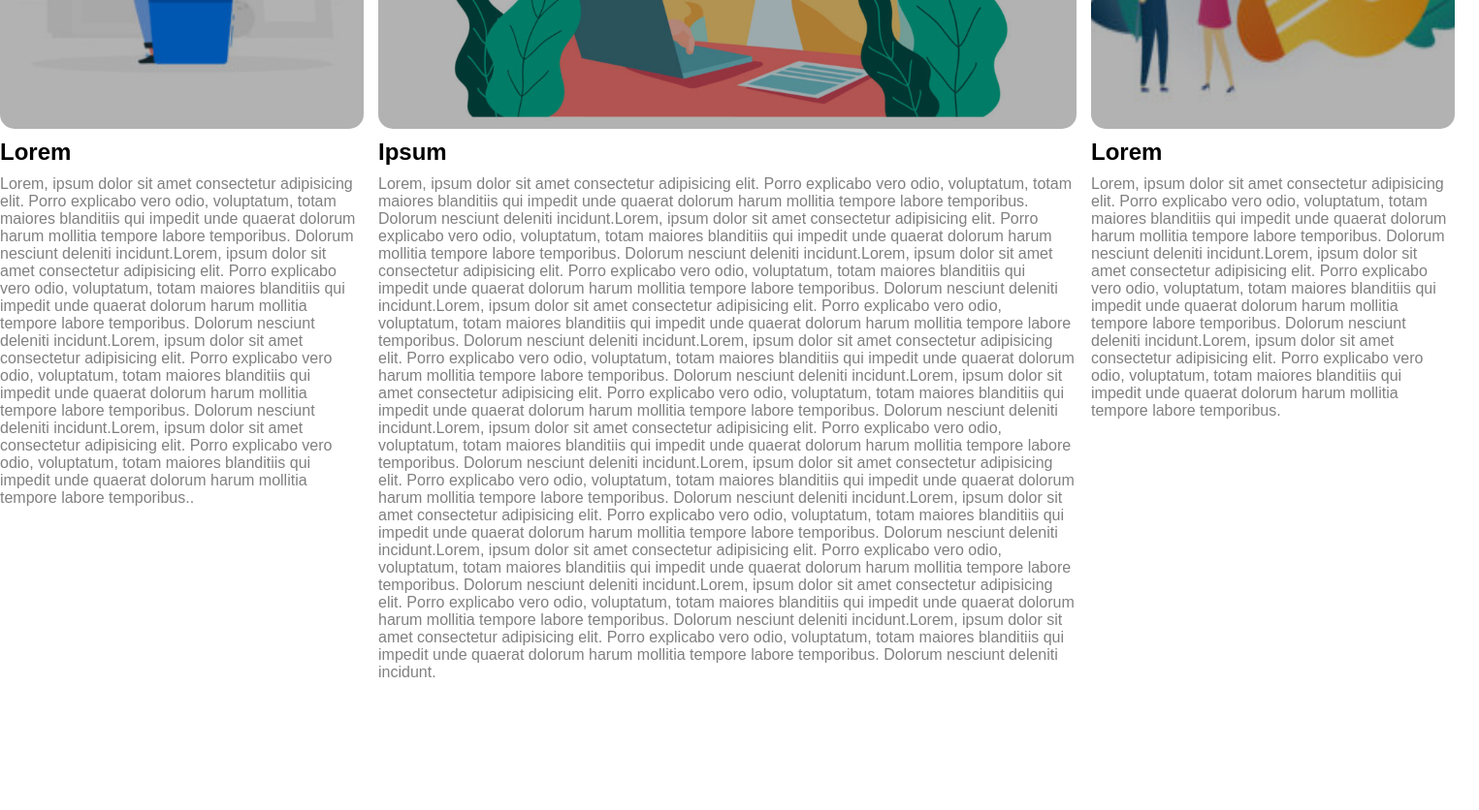
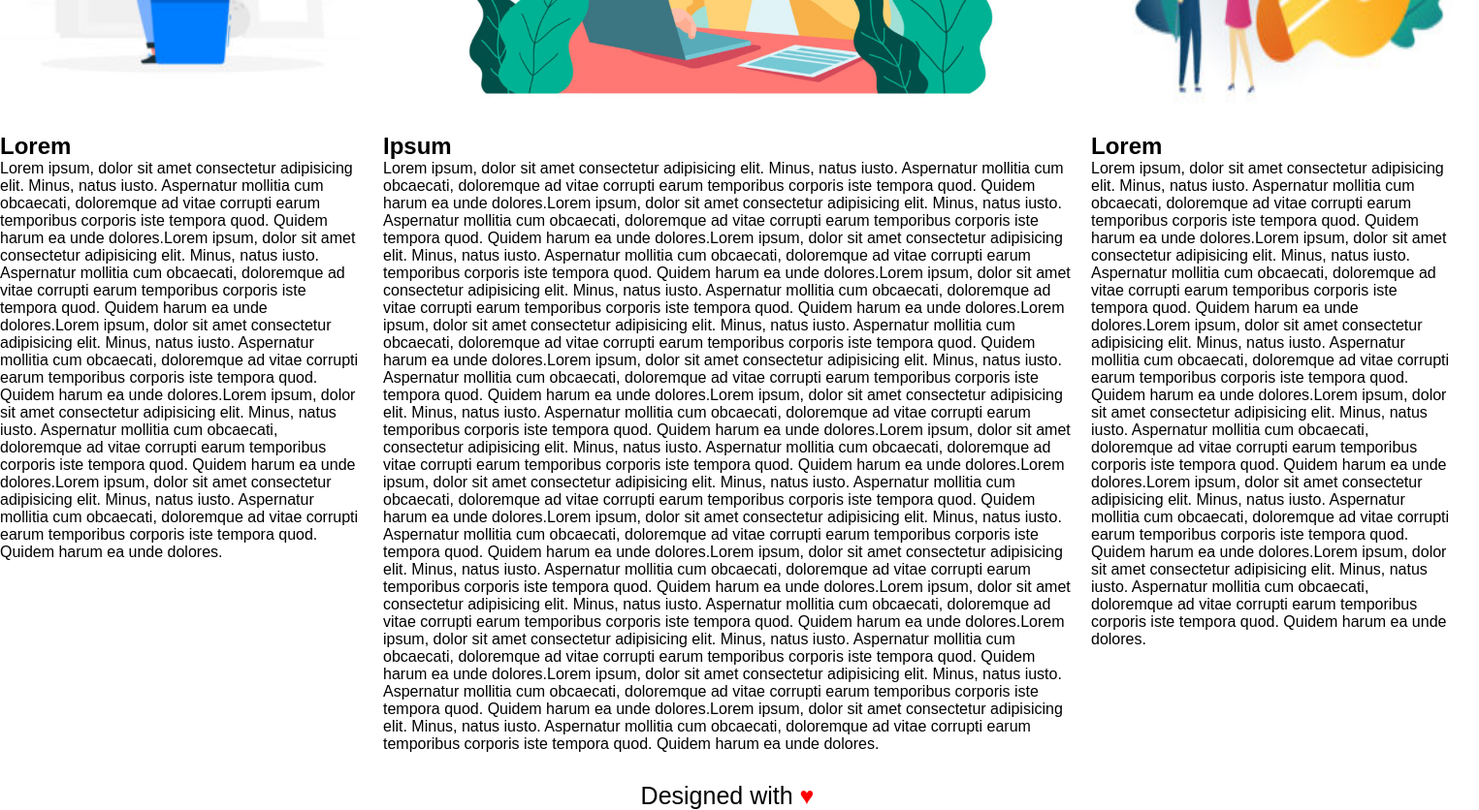
Before and after one commit to Simichus/htmlcss-wp, a plain HTML site: page index.html in a window 1280 px wide. Shown: the part 1200-2036 px from the top of the page at 97% size, 1525 px wide, since content can reach past the window. Before the commit the page ends 1903 px from the top, so only its background shows below. Drawn offline with Linux system fonts and the light colour scheme.

Commit message:
Aggiunto main (parziale) + footer

```diff
--- a/css/style.css
+++ b/css/style.css
@@ -114,33 +114,27 @@ main{
     width: 25%;
 }
 
-#bottom-content .column .col:first-child{
-    height: 400px;
-    background-image: url(../img/img-1.jpg);
-    background-size: cover;
-    background-position: center;
+#bottom-content .column .col:nth-child(2){
+    width: 50%;
+    padding: 0 20px;
 }
 
-#bottom-content .column .col:nth-child(2){
+#bottom-content .col img{
     height: 400px;
-    background-image: url(../img/banner-2.jpg);
-    background-size: cover;
-    background-position: center;
-    padding: 0 15px;
-    width: 50%;
+    width: 100%;
 }
 
-#bottom-content .column .col h2{
-    line-height: 48px;
+#bottom-content .col:last-child img{
+    width: 400px;
 }
 
-#bottom-content .column .col p{
-    color: grey;
+/* footer */
+
+footer{
+    font-size: 25px;
+    text-align: center;
 }
 
-#bottom-content .column .col:last-child{
-    height: 400px;
-    background-image: url(../img/img-3.jpg);
-    background-size: 500px 400px;
-    background-position: center;
+footer span{
+    color: red;
 }
--- a/index.html
+++ b/index.html
@@ -48,62 +48,80 @@
             </header>
             <section class="column clearfix">
                 <section class="col">
-                    <figure class="darken br-15"></figure>
+                    <figure><img src="./img/img-1.jpg" alt="Flower pot"></figure>
                     <h2>Lorem</h2>
-                    <p>Lorem, ipsum dolor sit amet consectetur adipisicing elit. Porro explicabo vero odio, voluptatum,
-                        totam maiores blanditiis qui impedit unde quaerat dolorum harum mollitia tempore labore
-                        temporibus. Dolorum nesciunt deleniti incidunt.Lorem, ipsum dolor sit amet consectetur adipisicing elit. Porro explicabo vero odio, voluptatum,
-                        totam maiores blanditiis qui impedit unde quaerat dolorum harum mollitia tempore labore
-                        temporibus. Dolorum nesciunt deleniti incidunt.Lorem, ipsum dolor sit amet consectetur adipisicing elit. Porro explicabo vero odio, voluptatum,
-                        totam maiores blanditiis qui impedit unde quaerat dolorum harum mollitia tempore labore
-                        temporibus. Dolorum nesciunt deleniti incidunt.Lorem, ipsum dolor sit amet consectetur adipisicing elit. Porro explicabo vero odio, voluptatum,
-                        totam maiores blanditiis qui impedit unde quaerat dolorum harum mollitia tempore labore
-                        temporibus..</p>
+                    <p>Lorem ipsum, dolor sit amet consectetur adipisicing elit. Minus, natus iusto. Aspernatur mollitia
+                        cum obcaecati, doloremque ad vitae corrupti earum temporibus corporis iste tempora quod. Quidem
+                        harum ea unde dolores.Lorem ipsum, dolor sit amet consectetur adipisicing elit. Minus, natus iusto. Aspernatur mollitia
+                        cum obcaecati, doloremque ad vitae corrupti earum temporibus corporis iste tempora quod. Quidem
+                        harum ea unde dolores.Lorem ipsum, dolor sit amet consectetur adipisicing elit. Minus, natus iusto. Aspernatur mollitia
+                        cum obcaecati, doloremque ad vitae corrupti earum temporibus corporis iste tempora quod. Quidem
+                        harum ea unde dolores.Lorem ipsum, dolor sit amet consectetur adipisicing elit. Minus, natus iusto. Aspernatur mollitia
+                        cum obcaecati, doloremque ad vitae corrupti earum temporibus corporis iste tempora quod. Quidem
+                        harum ea unde dolores.Lorem ipsum, dolor sit amet consectetur adipisicing elit. Minus, natus iusto. Aspernatur mollitia
+                        cum obcaecati, doloremque ad vitae corrupti earum temporibus corporis iste tempora quod. Quidem
+                        harum ea unde dolores.</p>
                 </section>
                 <section class="col">
-                    <figure class="darken br-15"></figure>
+                    <figure><img src="./img/banner-2.jpg" alt="banner-2"></figure>
                     <h2>Ipsum</h2>
-                    <p>Lorem, ipsum dolor sit amet consectetur adipisicing elit. Porro explicabo vero odio, voluptatum,
-                        totam maiores blanditiis qui impedit unde quaerat dolorum harum mollitia tempore labore
-                        temporibus. Dolorum nesciunt deleniti incidunt.Lorem, ipsum dolor sit amet consectetur adipisicing elit. Porro explicabo vero odio, voluptatum,
-                        totam maiores blanditiis qui impedit unde quaerat dolorum harum mollitia tempore labore
-                        temporibus. Dolorum nesciunt deleniti incidunt.Lorem, ipsum dolor sit amet consectetur adipisicing elit. Porro explicabo vero odio, voluptatum,
-                        totam maiores blanditiis qui impedit unde quaerat dolorum harum mollitia tempore labore
-                        temporibus. Dolorum nesciunt deleniti incidunt.Lorem, ipsum dolor sit amet consectetur adipisicing elit. Porro explicabo vero odio, voluptatum,
-                        totam maiores blanditiis qui impedit unde quaerat dolorum harum mollitia tempore labore
-                        temporibus. Dolorum nesciunt deleniti incidunt.Lorem, ipsum dolor sit amet consectetur adipisicing elit. Porro explicabo vero odio, voluptatum,
-                        totam maiores blanditiis qui impedit unde quaerat dolorum harum mollitia tempore labore
-                        temporibus. Dolorum nesciunt deleniti incidunt.Lorem, ipsum dolor sit amet consectetur adipisicing elit. Porro explicabo vero odio, voluptatum,
-                        totam maiores blanditiis qui impedit unde quaerat dolorum harum mollitia tempore labore
-                        temporibus. Dolorum nesciunt deleniti incidunt.Lorem, ipsum dolor sit amet consectetur adipisicing elit. Porro explicabo vero odio, voluptatum,
-                        totam maiores blanditiis qui impedit unde quaerat dolorum harum mollitia tempore labore
-                        temporibus. Dolorum nesciunt deleniti incidunt.Lorem, ipsum dolor sit amet consectetur adipisicing elit. Porro explicabo vero odio, voluptatum,
-                        totam maiores blanditiis qui impedit unde quaerat dolorum harum mollitia tempore labore
-                        temporibus. Dolorum nesciunt deleniti incidunt.Lorem, ipsum dolor sit amet consectetur adipisicing elit. Porro explicabo vero odio, voluptatum,
-                        totam maiores blanditiis qui impedit unde quaerat dolorum harum mollitia tempore labore
-                        temporibus. Dolorum nesciunt deleniti incidunt.Lorem, ipsum dolor sit amet consectetur adipisicing elit. Porro explicabo vero odio, voluptatum,
-                        totam maiores blanditiis qui impedit unde quaerat dolorum harum mollitia tempore labore
-                        temporibus. Dolorum nesciunt deleniti incidunt.Lorem, ipsum dolor sit amet consectetur adipisicing elit. Porro explicabo vero odio, voluptatum,
-                        totam maiores blanditiis qui impedit unde quaerat dolorum harum mollitia tempore labore
-                        temporibus. Dolorum nesciunt deleniti incidunt.Lorem, ipsum dolor sit amet consectetur adipisicing elit. Porro explicabo vero odio, voluptatum,
-                        totam maiores blanditiis qui impedit unde quaerat dolorum harum mollitia tempore labore
-                        temporibus. Dolorum nesciunt deleniti incidunt.</p>
+                    <p>Lorem ipsum, dolor sit amet consectetur adipisicing elit. Minus, natus iusto. Aspernatur mollitia
+                        cum obcaecati, doloremque ad vitae corrupti earum temporibus corporis iste tempora quod. Quidem
+                        harum ea unde dolores.Lorem ipsum, dolor sit amet consectetur adipisicing elit. Minus, natus iusto. Aspernatur mollitia
+                        cum obcaecati, doloremque ad vitae corrupti earum temporibus corporis iste tempora quod. Quidem
+                        harum ea unde dolores.Lorem ipsum, dolor sit amet consectetur adipisicing elit. Minus, natus iusto. Aspernatur mollitia
+                        cum obcaecati, doloremque ad vitae corrupti earum temporibus corporis iste tempora quod. Quidem
+                        harum ea unde dolores.Lorem ipsum, dolor sit amet consectetur adipisicing elit. Minus, natus iusto. Aspernatur mollitia
+                        cum obcaecati, doloremque ad vitae corrupti earum temporibus corporis iste tempora quod. Quidem
+                        harum ea unde dolores.Lorem ipsum, dolor sit amet consectetur adipisicing elit. Minus, natus iusto. Aspernatur mollitia
+                        cum obcaecati, doloremque ad vitae corrupti earum temporibus corporis iste tempora quod. Quidem
+                        harum ea unde dolores.Lorem ipsum, dolor sit amet consectetur adipisicing elit. Minus, natus iusto. Aspernatur mollitia
+                        cum obcaecati, doloremque ad vitae corrupti earum temporibus corporis iste tempora quod. Quidem
+                        harum ea unde dolores.Lorem ipsum, dolor sit amet consectetur adipisicing elit. Minus, natus iusto. Aspernatur mollitia
+                        cum obcaecati, doloremque ad vitae corrupti earum temporibus corporis iste tempora quod. Quidem
+                        harum ea unde dolores.Lorem ipsum, dolor sit amet consectetur adipisicing elit. Minus, natus iusto. Aspernatur mollitia
+                        cum obcaecati, doloremque ad vitae corrupti earum temporibus corporis iste tempora quod. Quidem
+                        harum ea unde dolores.Lorem ipsum, dolor sit amet consectetur adipisicing elit. Minus, natus iusto. Aspernatur mollitia
+                        cum obcaecati, doloremque ad vitae corrupti earum temporibus corporis iste tempora quod. Quidem
+                        harum ea unde dolores.Lorem ipsum, dolor sit amet consectetur adipisicing elit. Minus, natus iusto. Aspernatur mollitia
+                        cum obcaecati, doloremque ad vitae corrupti earum temporibus corporis iste tempora quod. Quidem
+                        harum ea unde dolores.Lorem ipsum, dolor sit amet consectetur adipisicing elit. Minus, natus iusto. Aspernatur mollitia
+                        cum obcaecati, doloremque ad vitae corrupti earum temporibus corporis iste tempora quod. Quidem
+                        harum ea unde dolores.Lorem ipsum, dolor sit amet consectetur adipisicing elit. Minus, natus iusto. Aspernatur mollitia
+                        cum obcaecati, doloremque ad vitae corrupti earum temporibus corporis iste tempora quod. Quidem
+                        harum ea unde dolores.Lorem ipsum, dolor sit amet consectetur adipisicing elit. Minus, natus iusto. Aspernatur mollitia
+                        cum obcaecati, doloremque ad vitae corrupti earum temporibus corporis iste tempora quod. Quidem
+                        harum ea unde dolores.Lorem ipsum, dolor sit amet consectetur adipisicing elit. Minus, natus iusto. Aspernatur mollitia
+                        cum obcaecati, doloremque ad vitae corrupti earum temporibus corporis iste tempora quod. Quidem
+                        harum ea unde dolores.Lorem ipsum, dolor sit amet consectetur adipisicing elit. Minus, natus iusto. Aspernatur mollitia
+                        cum obcaecati, doloremque ad vitae corrupti earum temporibus corporis iste tempora quod. Quidem
+                        harum ea unde dolores.</p>
                 </section>
                 <section class="col">
-                    <figure class="darken br-15"></figure>
+                    <figure><img src="./img/img-3.jpg" alt="people"></figure>
                     <h2>Lorem</h2>
-                    <p>Lorem, ipsum dolor sit amet consectetur adipisicing elit. Porro explicabo vero odio, voluptatum,
-                        totam maiores blanditiis qui impedit unde quaerat dolorum harum mollitia tempore labore
-                        temporibus. Dolorum nesciunt deleniti incidunt.Lorem, ipsum dolor sit amet consectetur adipisicing elit. Porro explicabo vero odio, voluptatum,
-                        totam maiores blanditiis qui impedit unde quaerat dolorum harum mollitia tempore labore
-                        temporibus. Dolorum nesciunt deleniti incidunt.Lorem, ipsum dolor sit amet consectetur adipisicing elit. Porro explicabo vero odio, voluptatum,
-                        totam maiores blanditiis qui impedit unde quaerat dolorum harum mollitia tempore labore
-                        temporibus.</p>
+                    <p>Lorem ipsum, dolor sit amet consectetur adipisicing elit. Minus, natus iusto. Aspernatur mollitia
+                        cum obcaecati, doloremque ad vitae corrupti earum temporibus corporis iste tempora quod. Quidem
+                        harum ea unde dolores.Lorem ipsum, dolor sit amet consectetur adipisicing elit. Minus, natus iusto. Aspernatur mollitia
+                        cum obcaecati, doloremque ad vitae corrupti earum temporibus corporis iste tempora quod. Quidem
+                        harum ea unde dolores.Lorem ipsum, dolor sit amet consectetur adipisicing elit. Minus, natus iusto. Aspernatur mollitia
+                        cum obcaecati, doloremque ad vitae corrupti earum temporibus corporis iste tempora quod. Quidem
+                        harum ea unde dolores.Lorem ipsum, dolor sit amet consectetur adipisicing elit. Minus, natus iusto. Aspernatur mollitia
+                        cum obcaecati, doloremque ad vitae corrupti earum temporibus corporis iste tempora quod. Quidem
+                        harum ea unde dolores.Lorem ipsum, dolor sit amet consectetur adipisicing elit. Minus, natus iusto. Aspernatur mollitia
+                        cum obcaecati, doloremque ad vitae corrupti earum temporibus corporis iste tempora quod. Quidem
+                        harum ea unde dolores.Lorem ipsum, dolor sit amet consectetur adipisicing elit. Minus, natus iusto. Aspernatur mollitia
+                        cum obcaecati, doloremque ad vitae corrupti earum temporibus corporis iste tempora quod. Quidem
+                        harum ea unde dolores.</p>
                 </section>
             </section>
         </section>
     </main>
 
+    <!-- footer  -->
+    <footer>
+        <section>Designed with <span>&hearts;</span></section>
+    </footer>
 </body>
 
 </html>
```
